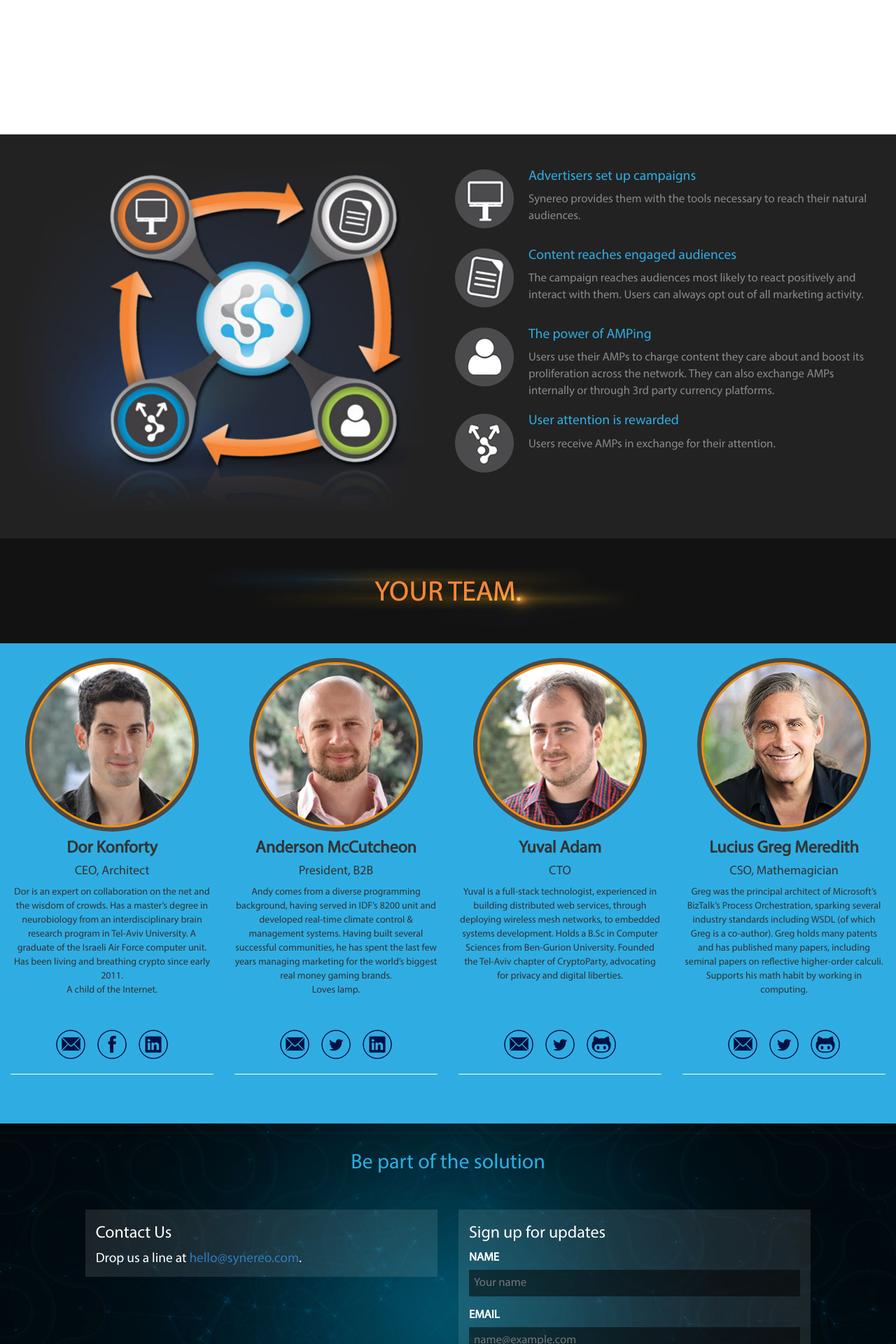
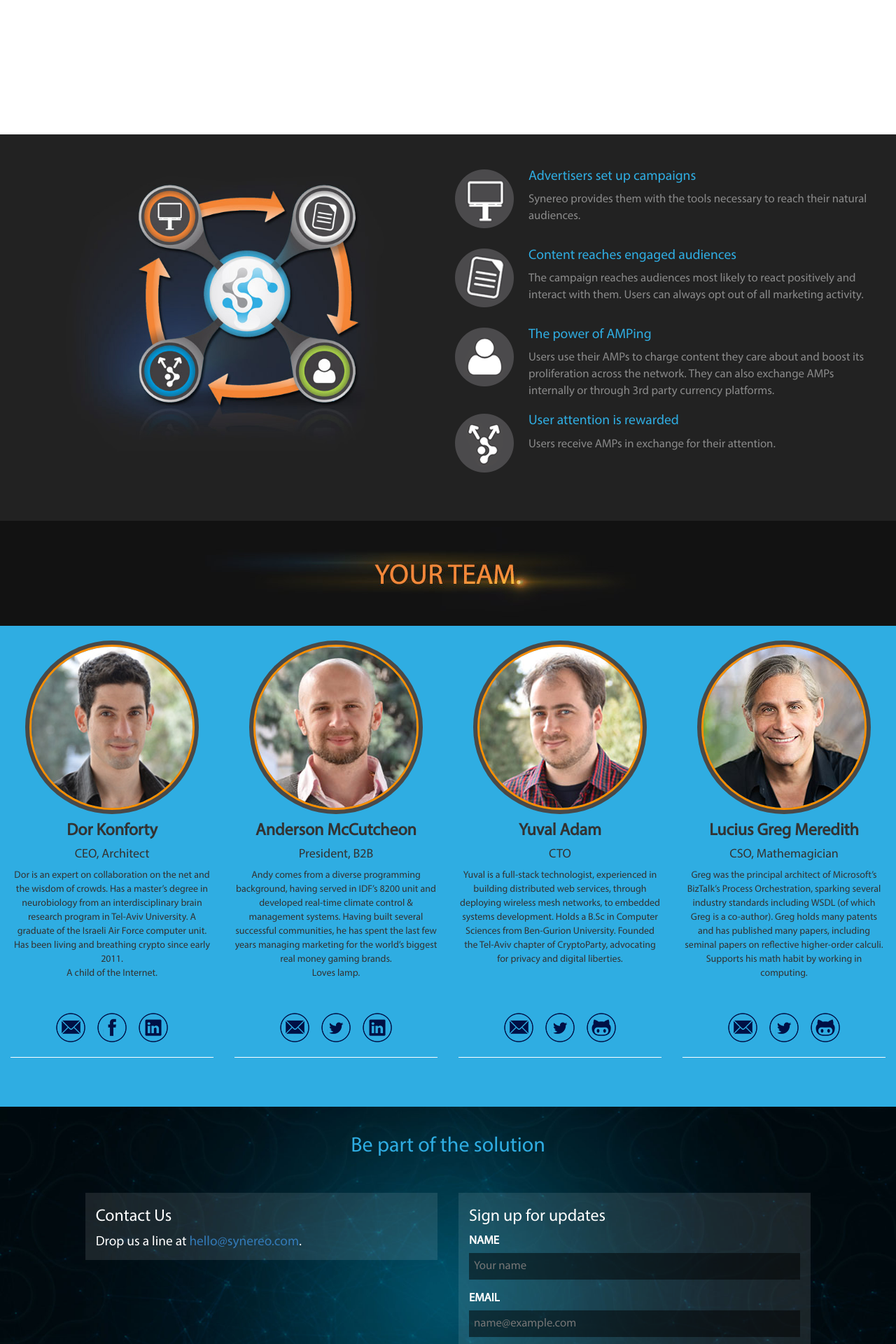
Before and after one commit to synereo/synereo.github.io, a Jekyll site: the page built from index.html, in a window 1280 px wide. Shown: the part 2298-4218 px from the top of the page at 70% size. Built offline with Jekyll 4.4.1, drawn with Linux system fonts in a browser that asks for light colours; nearby versions of some CDN libraries.

Commit message:
Revert "Fix info circle"
This reverts commit 1f218b799ae15f9a361993e57723b484ad94cae8.

```diff
--- a/_layouts/home.html
+++ b/_layouts/home.html
@@ -97,8 +97,8 @@
       <section class="economy">
         <div class="container-fluid">
           <div class="row">
-            <div class="col-md-6">
-              <div class="graphic"></div>
+            <div class="col-md-6 graphic">
+              <img src="/img/icons/info-circle.jpg" width="500">
             </div>
             <div class="col-md-6">
               <div class="bullet">
--- a/_sass/_home.scss
+++ b/_sass/_home.scss
@@ -4,7 +4,7 @@
         background-size: cover;
         background-position: center;
         padding-top: 50.36%;
-        min-height: 300px;
+        min-height: 350px;
     }
 
     section.your-network {
@@ -54,16 +54,7 @@
         background-color: rgb(34, 34, 34);
         padding: 30px 20px 40px 10px;
         div.graphic {
-            background: url(/img/icons/info-circle.jpg) no-repeat;
-            background-position: center;
-            background-size: cover 50%;
             text-align: center;
-            padding-top: 85.15%;
-        }
-        @media all and (max-width: 800px) {
-            div.graphic {
-                display: none;
-            }
         }
         div.bullet {
             clear: both;
```
